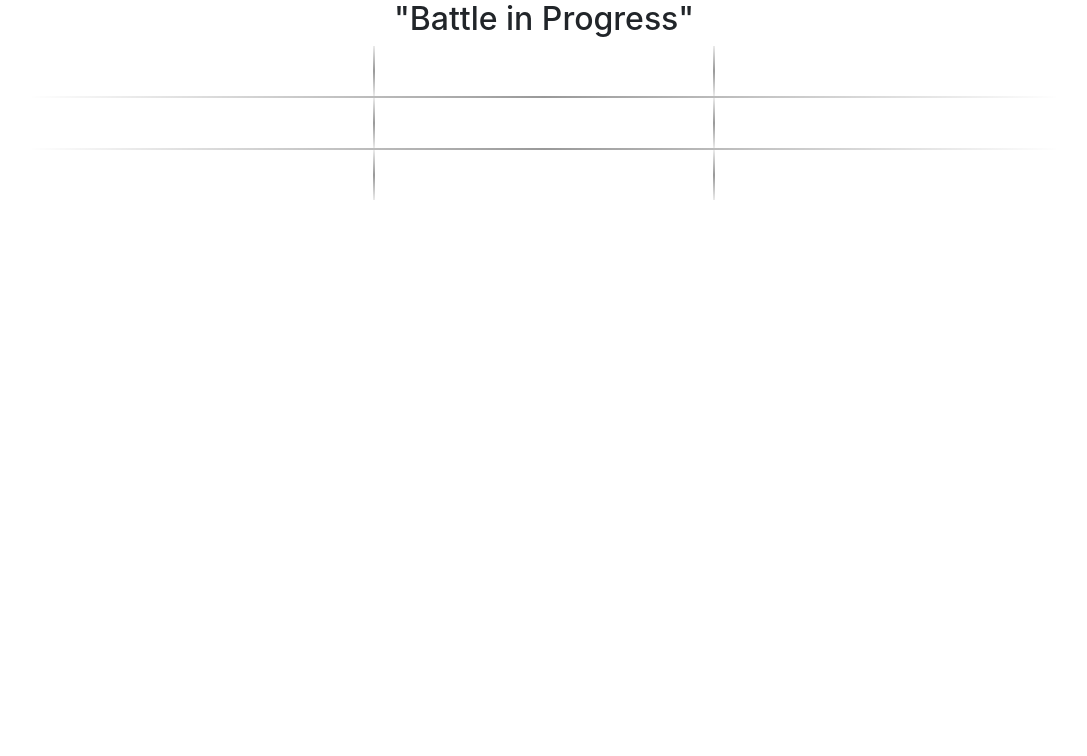
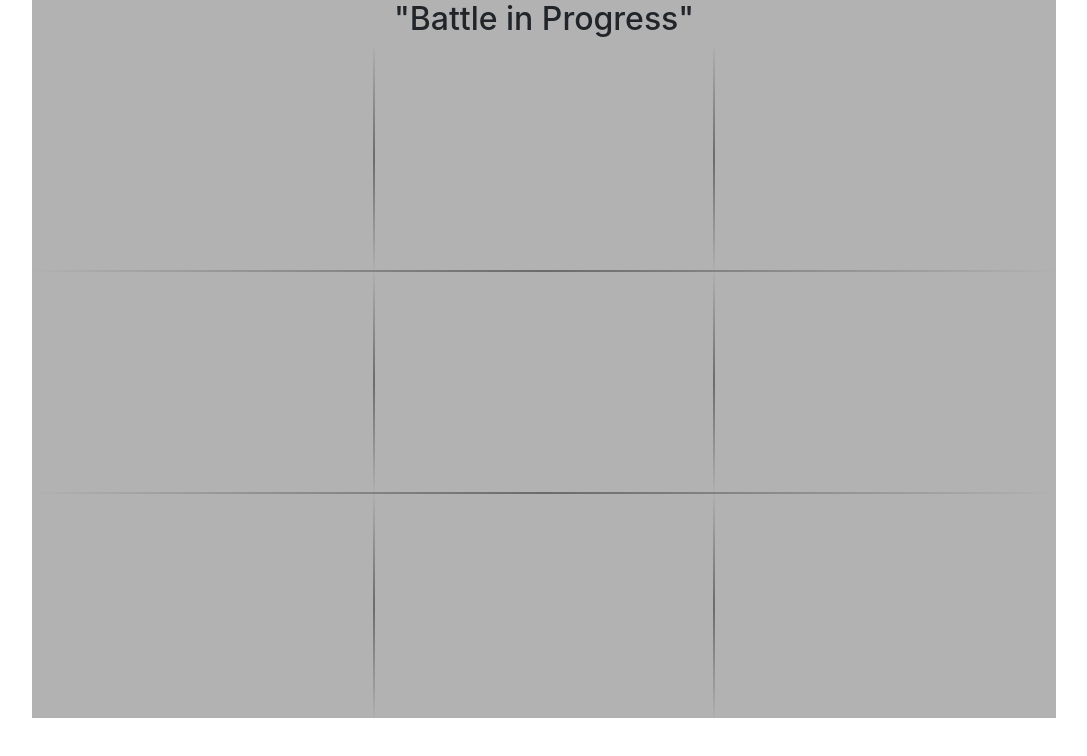
Before and after one commit to 3t8U/Tic-Tac-Toe, a plain HTML site: page index.html in a window 1280 px wide. Both pictures are taken after a click on the button "Defend Earth Now!". Shown: the whole page, without its empty margins (96-1183 px from the left). Drawn offline with nearby package versions, Linux system fonts and the light colour scheme.

Commit message:
add custom cursor

```diff
--- a/css/styles.css
+++ b/css/styles.css
@@ -1,8 +1,22 @@
+body {
+cursor: url("../img/cursor.png"),auto;
+}
+
+
+
+
+#startGame {
+  text-align: center;
+
+}
+
+
 #gameBoard {
   display: none;
   width: 80%;
-  height: 80%;
+  height: 100%;
   margin: auto auto auto auto;
+  background-color: rgba(0, 0, 0, 0.3);
 }
 
 .row:nth-of-type(2) {
@@ -11,7 +25,16 @@
   border-width: 2px;
   border-image: linear-gradient(to right, rgba(0, 0, 0, 0) 0%, rgba(0, 0, 0, 0.4) 50%, rgba(0, 0, 0, 0) 100%) 5;
 }
+.col-sm-4:nth-of-type(2) {
+  border-left: solid;
+  border-right: solid;
+  border-width: 2px;
+  border-image: linear-gradient(rgba(0, 0, 0, 0) 0%, rgba(0, 0, 0, 0.4) 50%, rgba(0, 0, 0, 0) 100%) 5;
+}
 
+.row {
+  height: 14em;
+}
 .row p {
   text-align: center;
   margin-top: 1rem;
@@ -29,15 +52,12 @@ h2 {
   border-image: linear-gradient(rgba(0, 0, 0, 0) 0%, rgba(0, 0, 0, 0.4) 50%, rgba(0, 0, 0, 0) 100%) 5;
 }
 
-.col-sm-4 {
-  cursor: pointer;
-}
 
 img {
   height: 50px;
   margin-left: 50%;
 }
 
-#startGame {
-  text-align: center;
+#start {
+  cursor: url("../img/cursor.png"),auto;
 }
```
Also changed, not shown: img/cursor.png (added).
